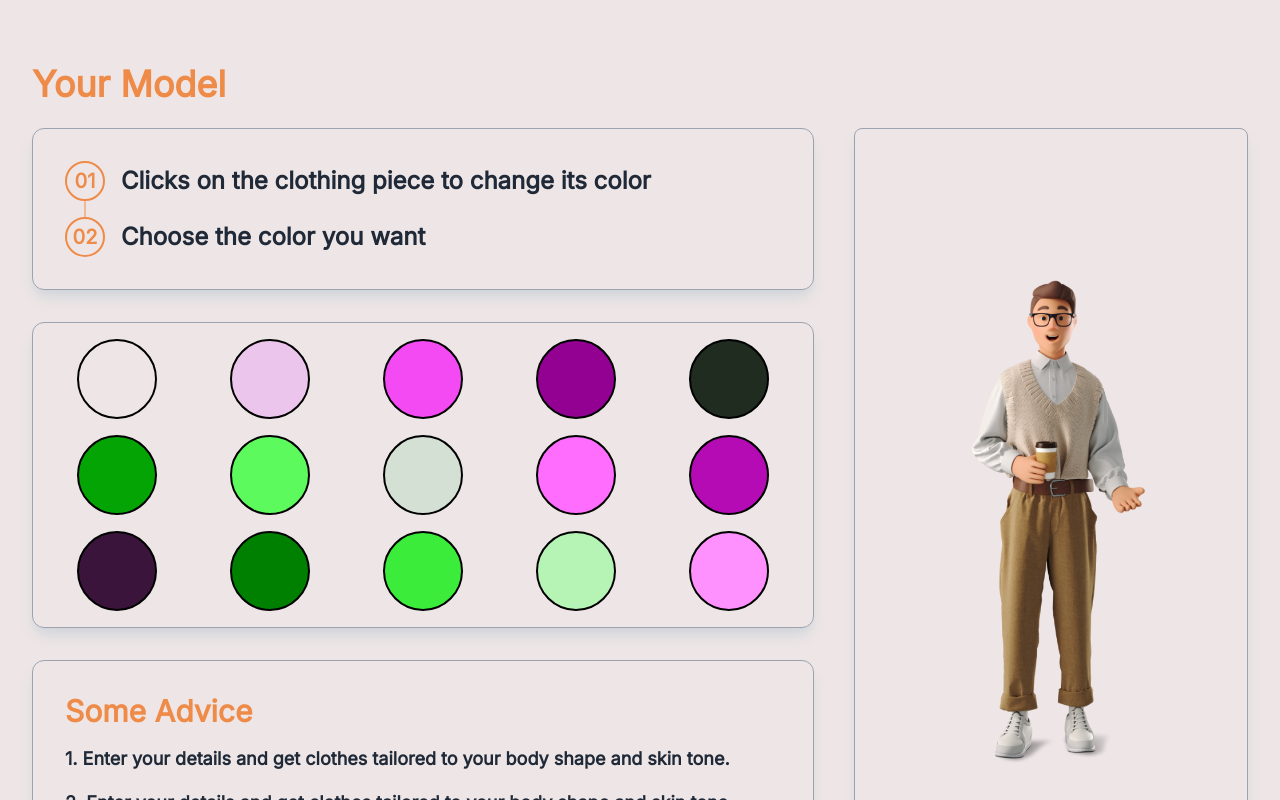
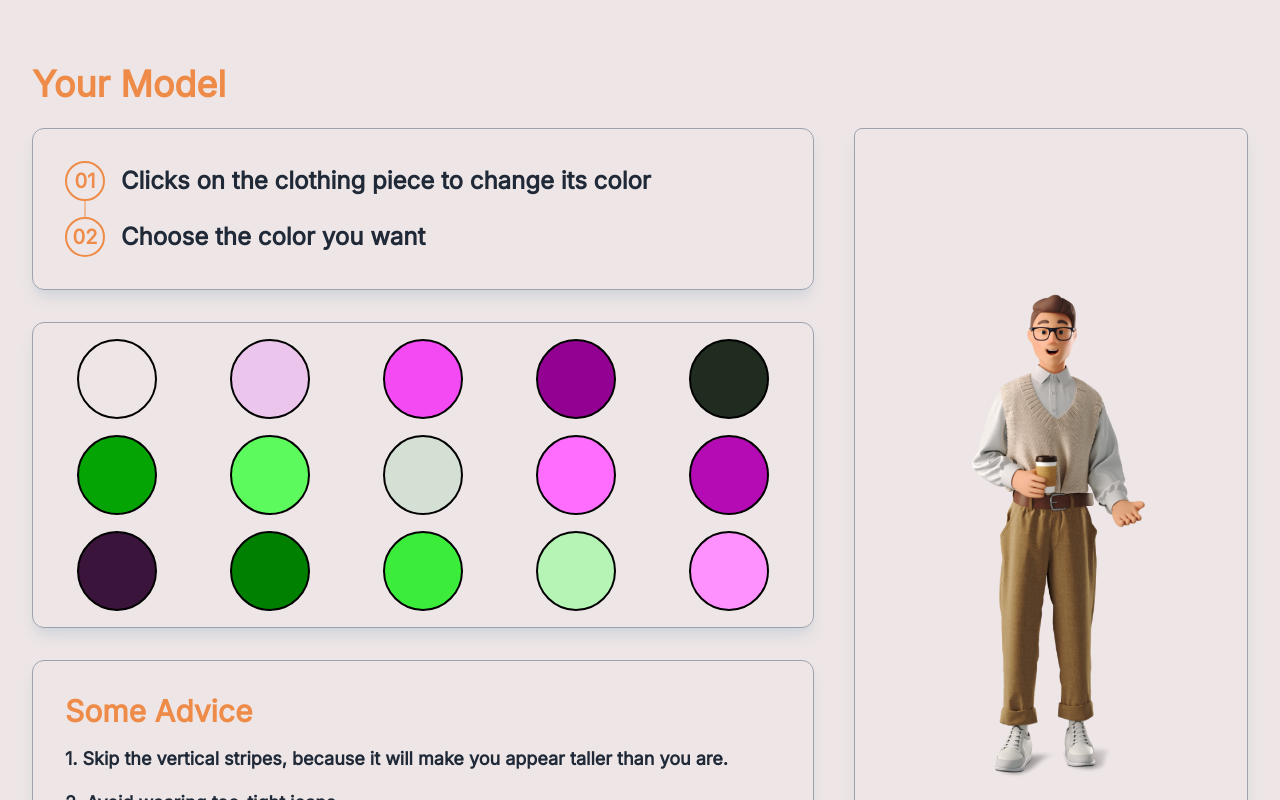
Before and after one commit to AbdallahLearn/FitMe, a React (Vite) app in the folder front-end/: page /yourmodel in a window 1280 px wide. Built offline with nearby package versions, Linux system fonts and the light colour scheme; a web font is replaced by a local one.

Commit message:
Edited The Advices into YourMode file

```diff
--- a/front-end/src/pages/YourModel.jsx
+++ b/front-end/src/pages/YourModel.jsx
@@ -58,9 +58,14 @@ function YourModel() {
               <div className="text-xl sm:text-2xl md:text-3xl font-extrabold text-[#EE8B48]">
                 Some Advice
               </div>
-              {[1, 2, 3, 4].map((num) => (
-                <span key={num} className="text-sm sm:text-base md:text-lg font-semibold">
-                  {num}. Enter your details and get clothes tailored to your body shape and skin tone.
+              {[
+                "1. Skip the vertical stripes, because it will make you appear taller than you are.",
+                "2. Avoid wearing too-tight jeans.",
+                "3. Playing with different textures, colors, and patterns on your upper and lower body will break up your tall.",
+                "4. Enter your details and get clothes tailored to your body shape and skin tone."
+              ].map((advice, index) => (
+                <span key={index} className="text-sm sm:text-base md:text-lg font-semibold">
+                  {advice}
                 </span>
               ))}
             </div>
```
